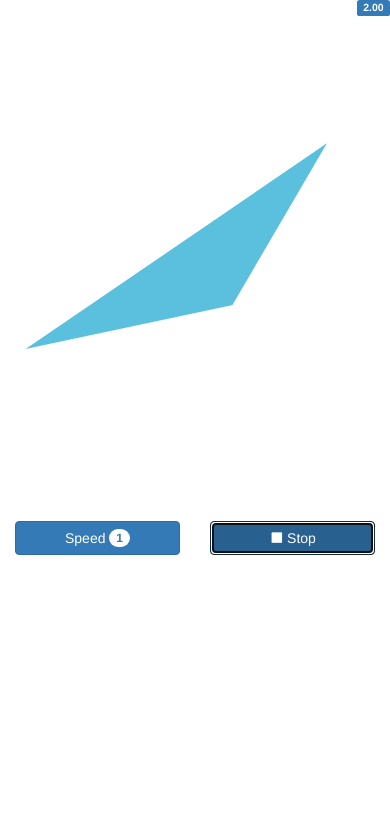
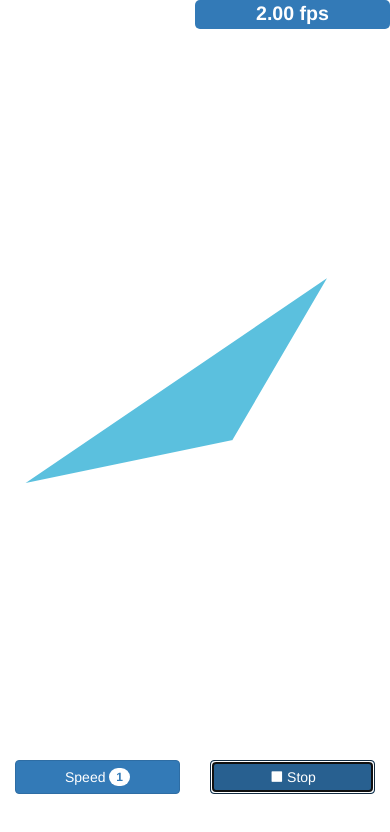
Before and after one commit to ClemC/RandomTriangleGenerator, a plain HTML site: page demo/index.html in a window 390 px wide. Both pictures are taken after a click on the button "Start". Drawn offline with nearby package versions, Linux system fonts and the light colour scheme.

Commit message:
Fix responsive view

```diff
--- a/demo/example.css
+++ b/demo/example.css
@@ -1,3 +1,13 @@
+body, html {
+	height: 100%;
+    font-size: 40vw;
+}
+
+button {
+	width: 100%;
+    height: 100%;
+}
+
 .triangle {
 	fill:rgb(91, 192, 222);
 	stroke: white;
@@ -5,14 +15,27 @@
 }
 
 .drawing {
-	height: 500px;
+	height: 100%;
 	width: 100%;
 }
 
-button {
-	width: 100%;
+.plain {
+	height: 100%;
+    width: 100%;
 }
 
-.speedInfo {
-	float: right;
+.part1 {
+	height: 5%;
 }
+
+.part2 {
+	height: 85%;
+}
+
+.part3 {
+	height: 10%;
+}
+
+#speedInfo {
+    font-size: 1.4em;
+}
--- a/demo/example.js
+++ b/demo/example.js
@@ -42,7 +42,7 @@ $(document).ready(function(){
 				countTriangle++;
 				if (countTriangle * fpsSpeed[speedLevel] % 1000 === 0) {
 					endTime = new Date().getTime();
-					$('#speedInfo').html((1000 * countTriangle / (endTime - startTime)).toFixed(2));
+					$('#speedInfo').html((1000 * countTriangle / (endTime - startTime)).toFixed(2) + ' fps');
 					countTriangle = 0;
 					startTime = new Date().getTime();
 				}
--- a/demo/index.html
+++ b/demo/index.html
@@ -2,6 +2,7 @@
 <html>
 	<head>
 		<title>Example RTG</title>
+		<meta name="viewport" content="width=device-width, initial-scale=1.0">
 		<script src="https://code.jquery.com/jquery-2.1.4.min.js" type="text/javascript"></script>
 		<script src="https://maxcdn.bootstrapcdn.com/bootstrap/3.3.6/js/bootstrap.min.js" type="text/javascript"></script>
 		<script src="../dist/RTG.js" type="text/javascript"></script>
@@ -12,16 +13,16 @@
 		<link rel="stylesheet" type="text/css" href="https://bootswatch.com/slate/bootstrap.min.css">
 	</head>
 	<body>
-		<div class="container-fluid">
-			<div class="row">
-				<span id="speedInfo" class="label label-primary speedInfo"></span>
+		<div class="container-fluid plain">
+			<div class="row part1">
+                <span id="speedInfo" class="label label-primary col-md-1 col-md-offset-11 col-sm-2 col-sm-offset-10 col-xs-6 col-xs-offset-6"></span>
 			</div>
-			<div class="row">
+			<div class="row part2">
 				<svg id="drawing" class="drawing">
 					<polygon id="triangle" points="" class="triangle" />
 				</svg>
 			</div>
-			<div class="row">
+			<div class="row part3">
 				<div class="col-md-2 col-md-offset-4 col-sm-6 col-xs-6">
 					<button id="speed" class="btn btn-outline btn-primary">
 						Speed <span id="speedLevel" class="badge">1</span>
```
